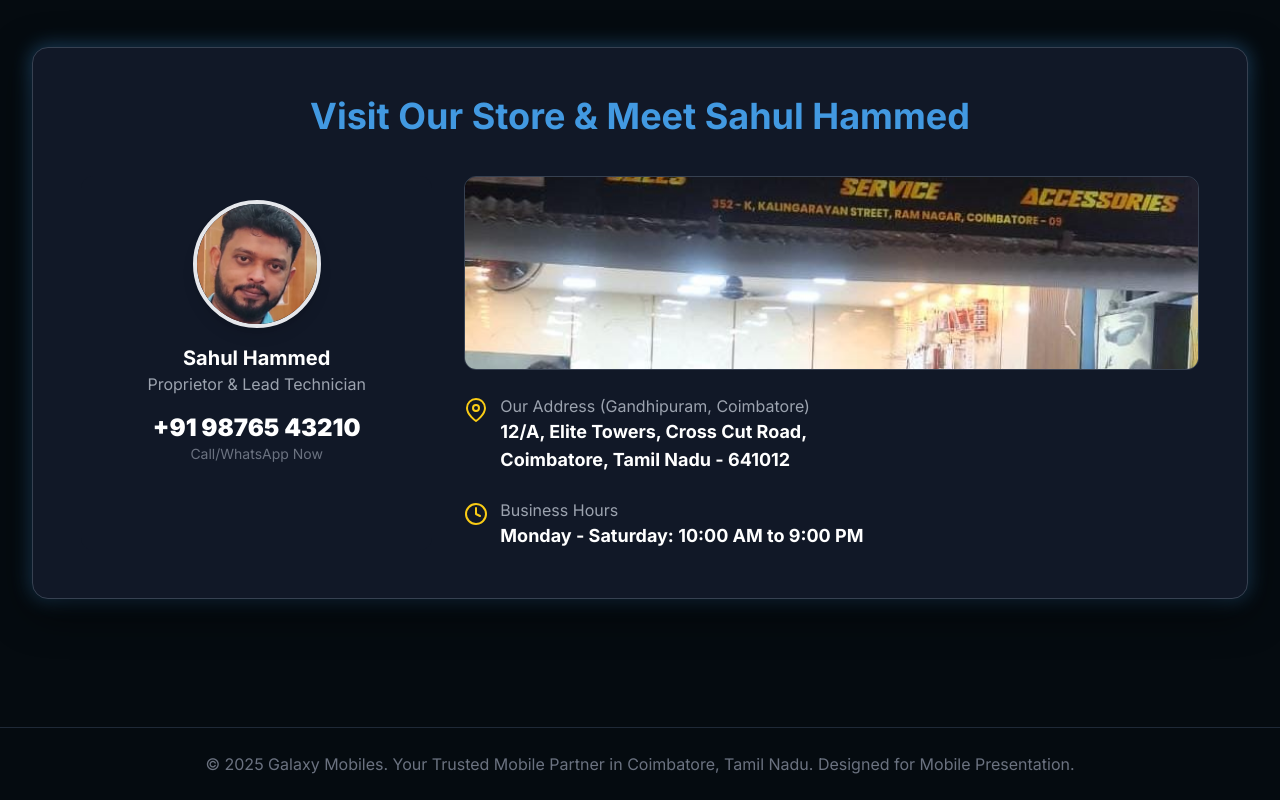
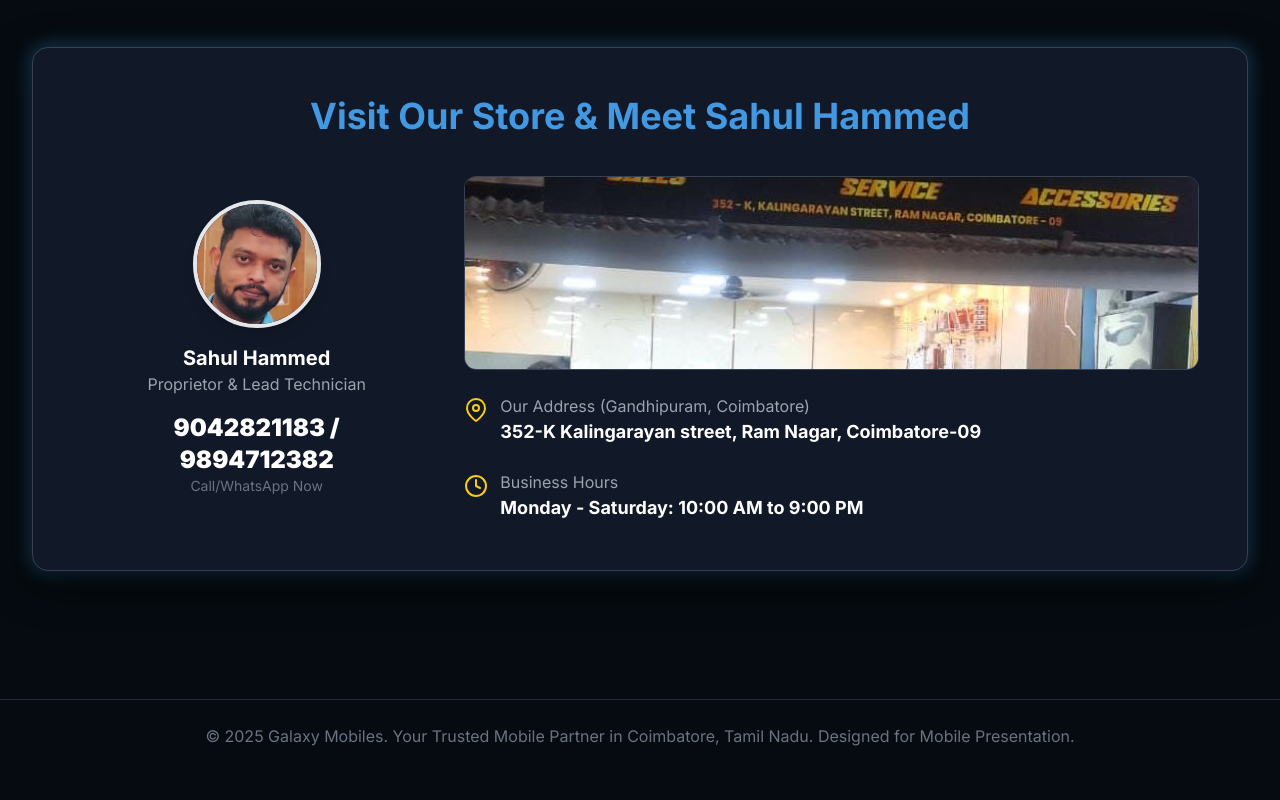
Before and after one commit to lapilap301-creator/Galaxymobilescbe, a plain HTML site: page index.html in a window 1280 px wide. Shown: the part 2415-3215 px from the top of the page. After the commit the page ends 3187 px from the top, so only its background shows below. Drawn offline with nearby package versions, Linux system fonts and the light colour scheme.

Commit message:
Update index.html

```diff
--- a/index.html
+++ b/index.html
@@ -303,7 +303,7 @@
                             class="w-32 h-32 rounded-full object-cover mx-auto mb-4 border-4 border-accent-blue shadow-lg">
                         <p class="text-xl font-bold text-white">Sahul Hammed</p>
                         <p class="text-gray-400">Proprietor & Lead Technician</p>
-                        <p class="text-2xl font-black text-white mt-4"><a href="tel:+919876543210" class="hover:text-blue-300">+91 98765 43210</a></p>
+                        <p class="text-2xl font-black text-white mt-4"><a href="tel:+919876543210" class="hover:text-blue-300"> 9042821183 / 9894712382 </a></p>
                         <p class="text-sm text-gray-500">Call/WhatsApp Now</p>
                     </div>
 
@@ -321,8 +321,7 @@
                             <div>
                                 <p class="text-gray-400">Our Address (Gandhipuram, Coimbatore)</p>
                                 <p class="text-lg font-bold text-white">
-                                    12/A, Elite Towers, Cross Cut Road,<br>
-                                    Coimbatore, Tamil Nadu - 641012
+                                    352-K Kalingarayan street, Ram Nagar, Coimbatore-09
                                 </p>
                             </div>
                         </div>
```
